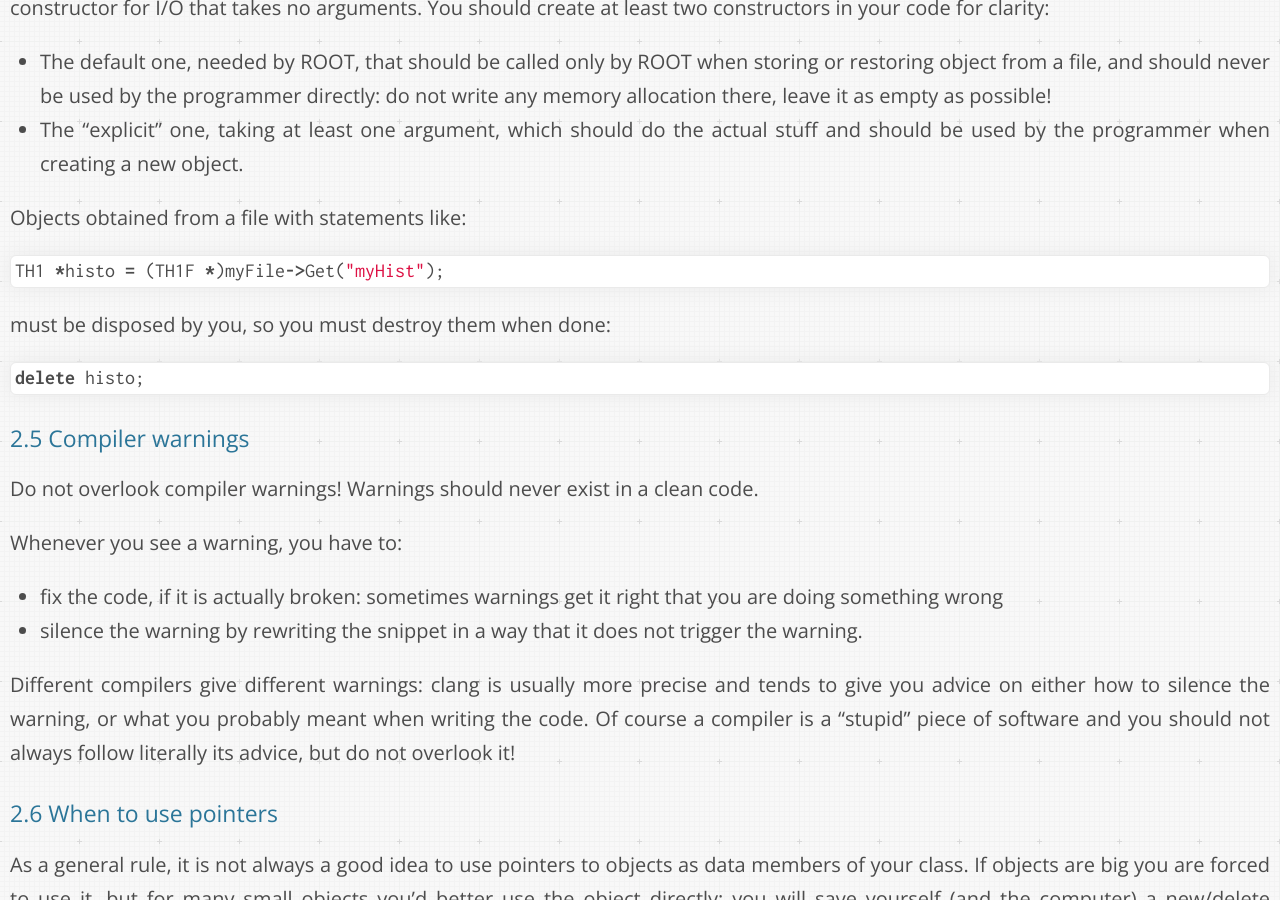
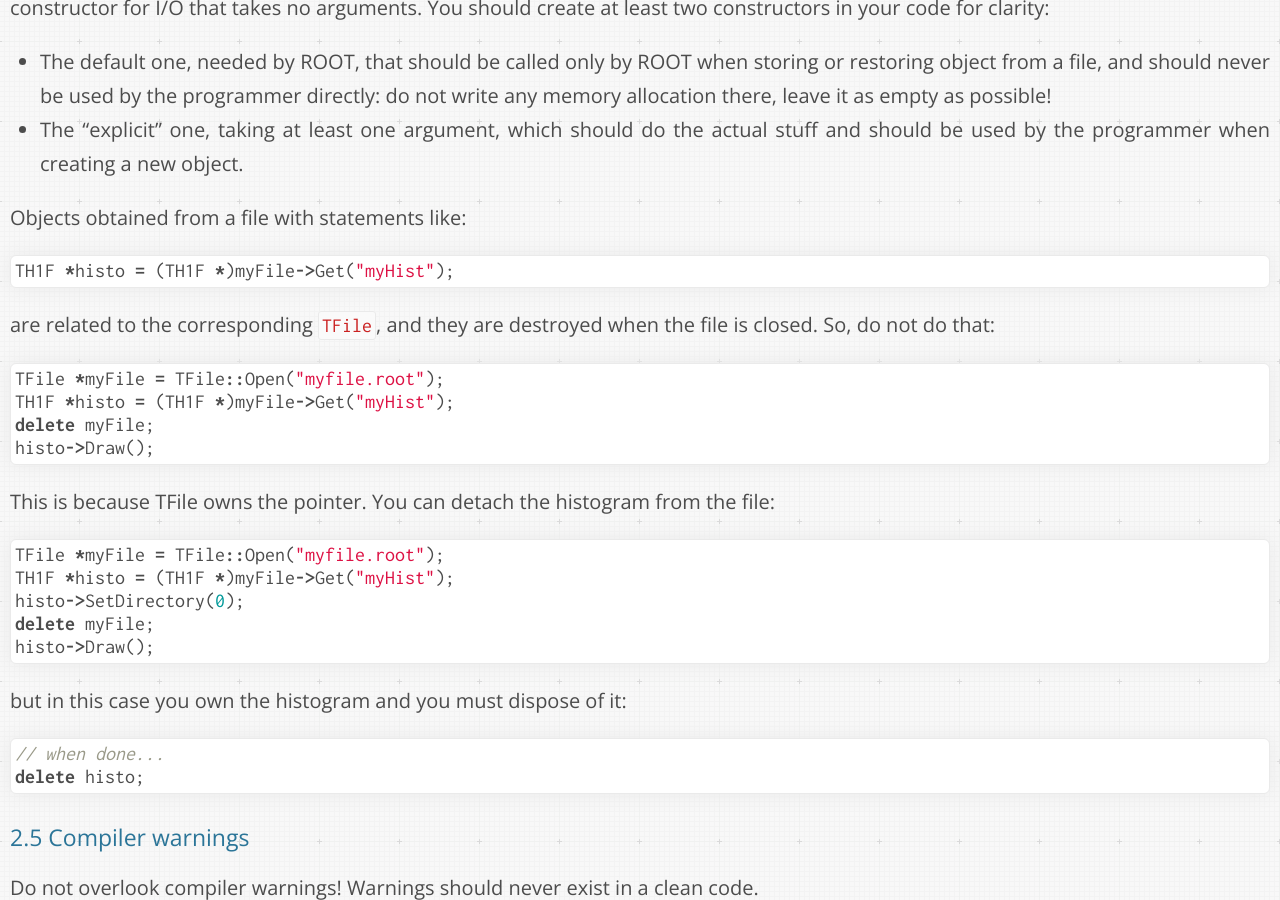
Before and after one commit to dberzano/dberzano.github.io, a Jekyll site: the page built from alice/debug/index.md, in a window 1280 px wide and 900 px high, scrolled down 8599 px. Built offline with Jekyll 4.4.1, drawn with Linux system fonts in a browser that asks for light colours; Markdown is read by kramdown in place of the engine named in the settings.

Commit message:
DebugTut: more appropriate TFile ownership example
Thanks Diego Stocco!

````diff
--- a/alice/debug/index.md
+++ b/alice/debug/index.md
@@ -390,14 +390,38 @@ at least **two constructors** in your code for clarity:
 Objects obtained from a file with statements like:
 
 ```c++
-TH1 *histo = (TH1F *)myFile->Get("myHist");
-```
-
-**must be disposed by you**, so you **must** destroy them when done:
-
-```c++
+TH1F *histo = (TH1F *)myFile->Get("myHist");
+```
+
+are related to the corresponding `TFile`, and they are **destroyed**
+when the file is closed. So, **do not do that**:
+
+```c++
+TFile *myFile = TFile::Open("myfile.root");
+TH1F *histo = (TH1F *)myFile->Get("myHist");
+delete myFile;
+histo->Draw();
+```
+
+This is because **TFile owns the pointer**. You can detach the
+histogram from the file:
+
+```c++
+TFile *myFile = TFile::Open("myfile.root");
+TH1F *histo = (TH1F *)myFile->Get("myHist");
+histo->SetDirectory(0);
+delete myFile;
+histo->Draw();
+```
+
+but in this case **you own the histogram** and **you must dispose of
+it**:
+
+```c++
+// when done...
 delete histo;
 ```
+
 
 ### Compiler warnings
 
````
